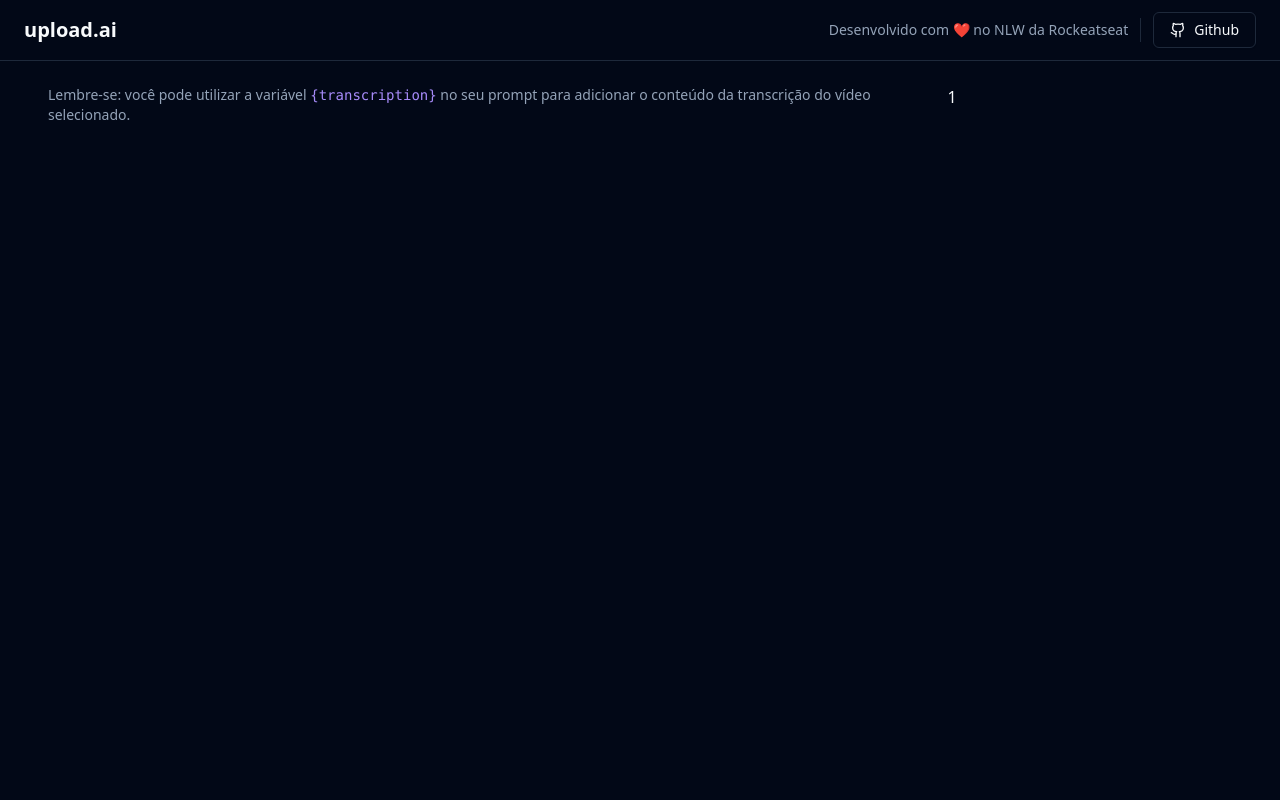
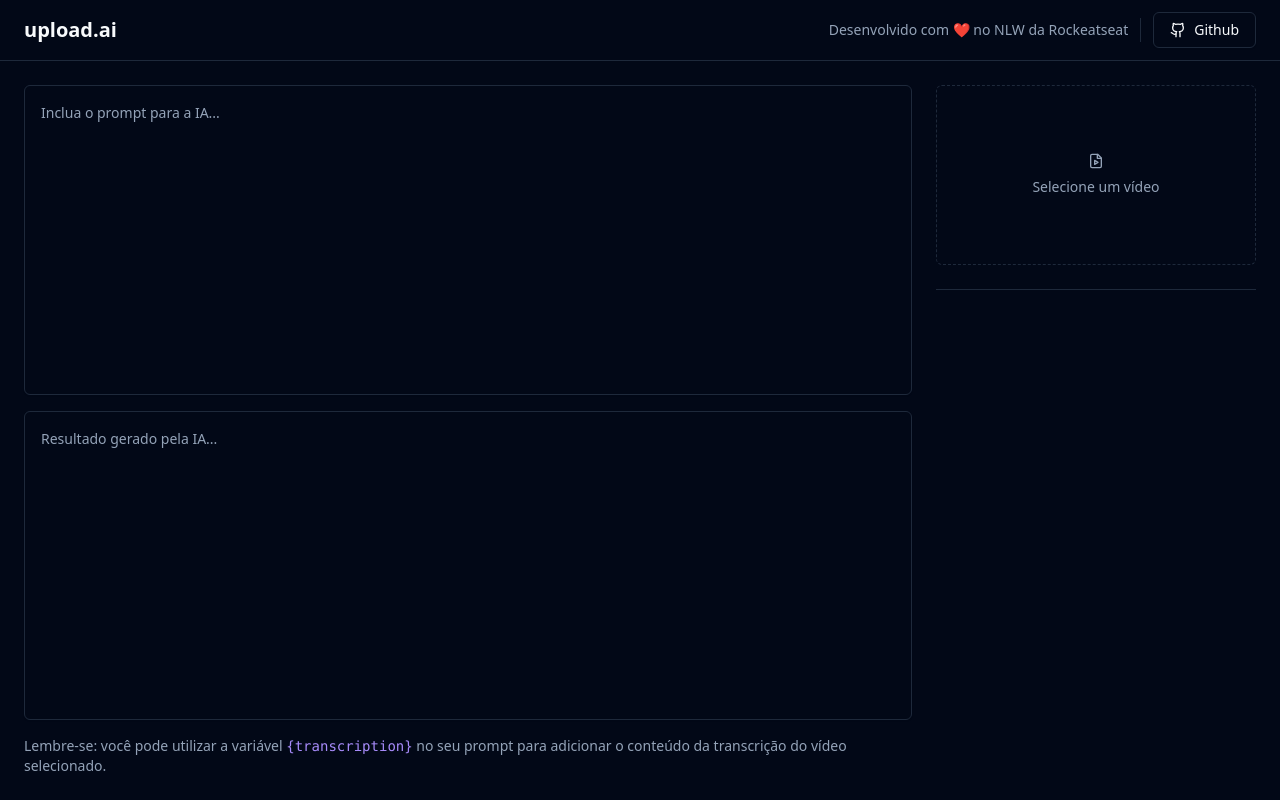
Before and after one commit to Paulo1402/NLW-IA, a React (Vite) app: page / in a window 1280 px wide. Built offline with nearby package versions, Linux system fonts and the light colour scheme.

Commit message:
add label component

```diff
--- a/package.json
+++ b/package.json
@@ -11,6 +11,7 @@
   },
   "dependencies": {
     "@radix-ui/react-icons": "^1.3.0",
+    "@radix-ui/react-label": "^2.0.2",
     "@radix-ui/react-separator": "^1.0.3",
     "@radix-ui/react-slot": "^1.0.2",
     "class-variance-authority": "^0.7.0",
--- a/src/App.tsx
+++ b/src/App.tsx
@@ -1,6 +1,7 @@
-import { Github } from 'lucide-react'
+import { FileVideo, Github } from 'lucide-react'
 import { Button } from './components/ui/button'
 import { Separator } from './components/ui/separator'
+import { Textarea } from './components/ui/textarea'
 
 function App() {
   return (
@@ -24,15 +25,47 @@
 
       <main className="flex-1 p-6 flex gap-6">
         <div className="flex flex-col flex-1 gap-4">
-          <div className="grid grid-rows-2 gap-4 flex-1"></div>
+          <div className="grid grid-rows-2 gap-4 flex-1">
+            <Textarea
+              className="resize-none p-4 leading-relaxed"
+              placeholder="Inclua o prompt para a IA..."
+            />
+            <Textarea
+              className="resize-none p-4 leading-relaxed"
+              placeholder="Resultado gerado pela IA..."
+              readOnly
+            />
+          </div>
+
+          <p className="text-sm text-muted-foreground">
+            Lembre-se: você pode utilizar a variável{' '}
+            <code className="text-violet-400">{'{transcription}'}</code> no seu
+            prompt para adicionar o conteúdo da transcrição do vídeo
+            selecionado.
+          </p>
         </div>
+        <aside className="w-80 space-y-6">
+          <form className="space-y-6">
+            <label
+              className="border flex rounded-md aspect-video cursor-pointer border-dashed text-sm flex-col gap-2 items-center justify-center text-muted-foreground hover:bg-primary/5"
+              htmlFor="video"
+            >
+              <FileVideo className="w-4 h-4" />
+              Selecione um vídeo
+            </label>
+            <input
+              type="file"
+              name="video"
+              id="video"
+              accept="video/mp4"
+              className="sr-only"
+            />
 
-        <p className="text-sm text-muted-foreground">
-          Lembre-se: você pode utilizar a variável{' '}
-          <code className="text-violet-400">{'{transcription}'}</code> no seu
-          prompt para adicionar o conteúdo da transcrição do vídeo selecionado.
-        </p>
-        <aside className="w-80">1</aside>
+            <Separator />
+
+            <div className='space-y-1'></div>
+          </form>
+        </aside>
       </main>
     </div>
   )
--- /dev/null
+++ b/src/components/ui/label.tsx
@@ -0,0 +1,24 @@
+import * as React from "react"
+import * as LabelPrimitive from "@radix-ui/react-label"
+import { cva, type VariantProps } from "class-variance-authority"
+
+import { cn } from "@/lib/utils"
+
+const labelVariants = cva(
+  "text-sm font-medium leading-none peer-disabled:cursor-not-allowed peer-disabled:opacity-70"
+)
+
+const Label = React.forwardRef<
+  React.ElementRef<typeof LabelPrimitive.Root>,
+  React.ComponentPropsWithoutRef<typeof LabelPrimitive.Root> &
+    VariantProps<typeof labelVariants>
+>(({ className, ...props }, ref) => (
+  <LabelPrimitive.Root
+    ref={ref}
+    className={cn(labelVariants(), className)}
+    {...props}
+  />
+))
+Label.displayName = LabelPrimitive.Root.displayName
+
+export { Label }
```
Also changed, not shown: 1 other file (tests, documents, lock files or other folders).
